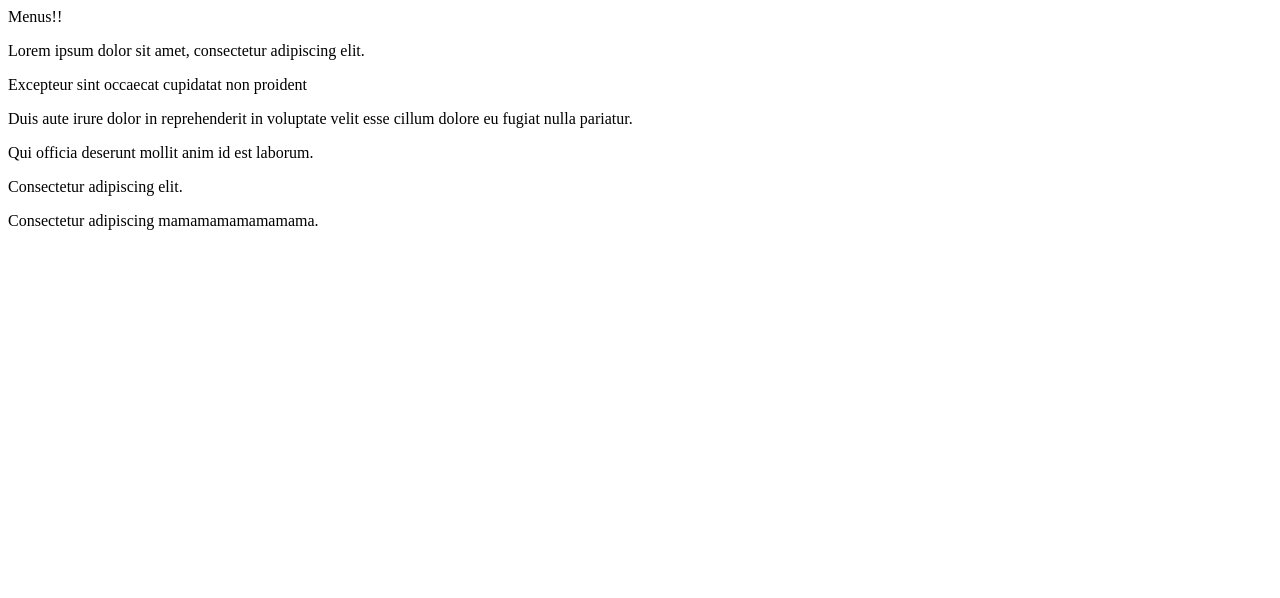
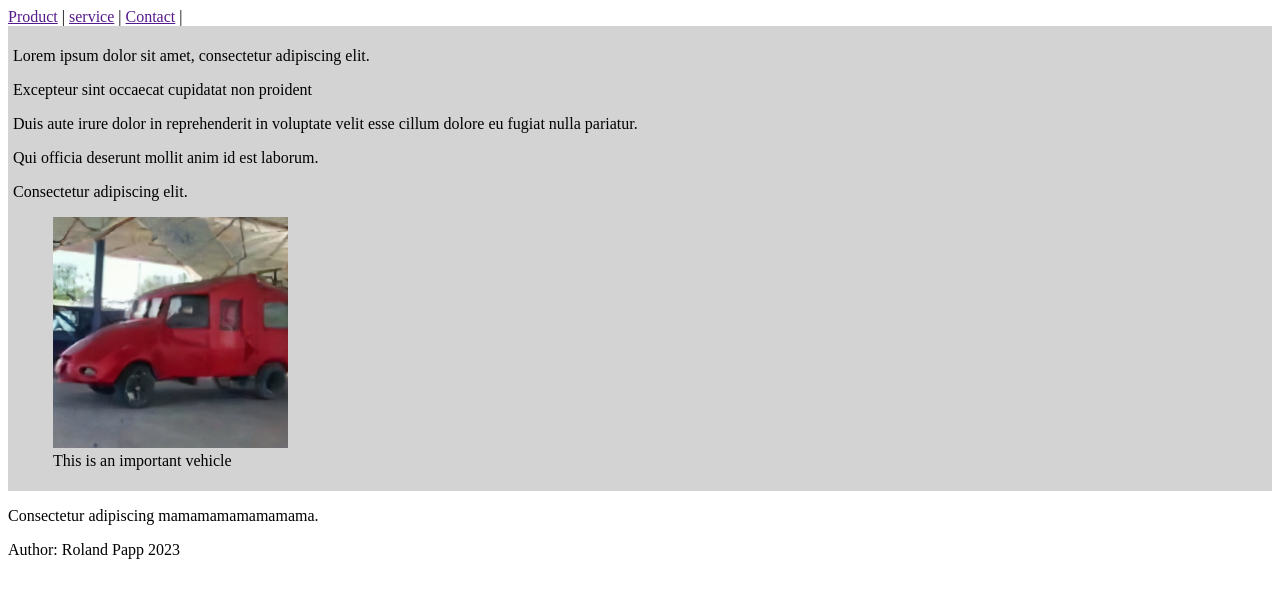
Before and after one commit to redroli2/Web-markup-2, a plain HTML site: page semantic_html/semantic.html in a window 1280 px wide. Drawn offline with Linux system fonts and the light colour scheme; files that its build step writes are made by us from their sources.

Commit message:
bugfixes

```diff
--- a/semantic_html/semantic.html
+++ b/semantic_html/semantic.html
@@ -1,14 +1,17 @@
 <!DOCTYPE html>
 <html lang="en">
 <head>
-    <link rel="stylesheet" href="./css/style.css" type="text/css">
+    <link rel="stylesheet" href="style.css" type="text/css">
     <meta charset="UTF-8">
     <meta name="viewport" content="width=device-width, initial-scale=1.0">
     <title>Semantic</title>
 </head>
 <body>
-    <nav>Menus!!</nav>
-    <article>
+    <nav><a href="">Product</a> |
+        <a href="">service</a> |
+        <a href="">Contact</a> |
+    </nav>
+    <article class="mogyi">
         <p>
             Lorem ipsum dolor sit amet, consectetur adipiscing elit.
         </p>
@@ -25,7 +28,8 @@
             Consectetur adipiscing elit.
         </p>
         <figure>
-
+            <img src="auto.jpeg" alt="Auto" style="width: 20%">
+            <figcaption>This is an important vehicle</figcaption>
         </figure>
     </article>
     <aside>
@@ -33,5 +37,8 @@
             Consectetur adipiscing mamamamamamamama.
         </p>
     </aside>
+    <footer>
+        <p>Author: Roland Papp 2023</p>
+      </footer>
 </body>
 </html>
--- a/semantic_html/style.css
+++ b/semantic_html/style.css
@@ -0,0 +1,7 @@
+.mogyi
+{
+    margin: 0;
+    padding: 5px;
+    background-color: lightgray;
+
+}
```
Also changed, not shown: semantic_html/auto.jpeg (added).
